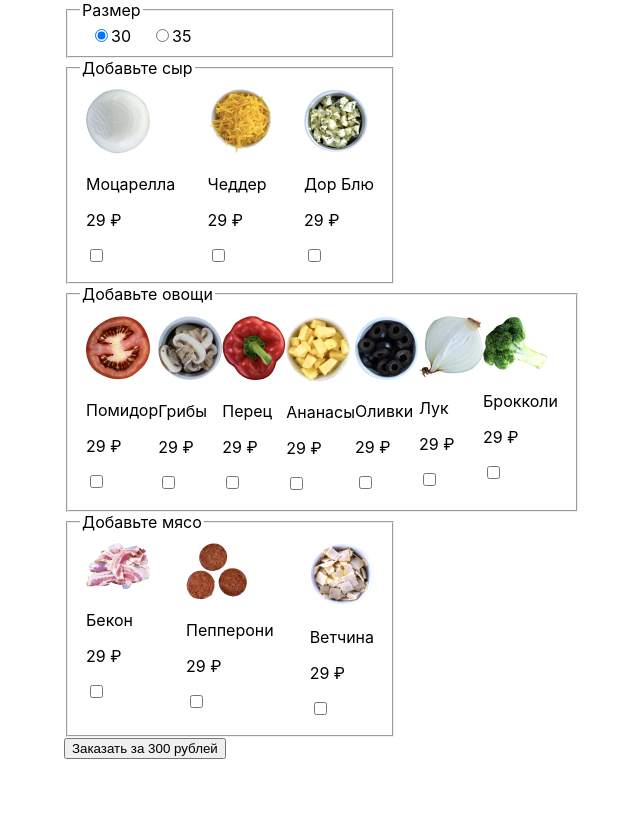
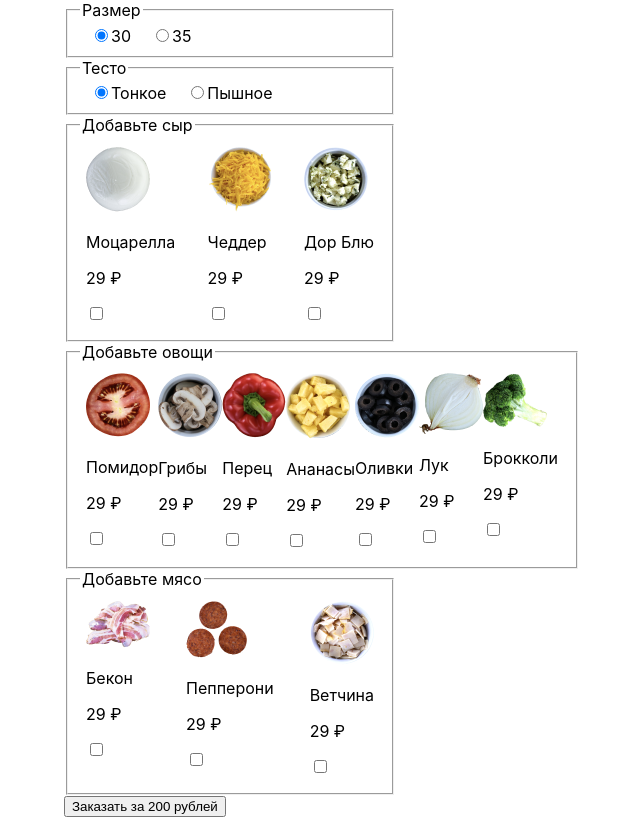
Before and after one commit to and-tol/artem-pizza, a React (Create React App) app: page / in a window 1280 px wide. Shown: the whole page, without its empty margins (318-958 px from the left). Built offline with nearby package versions, Linux system fonts and the light colour scheme.

Commit message:
refact: implement adding type of dough to pizza order

```diff
--- a/src/bus/configurator/Configurator.tsx
+++ b/src/bus/configurator/Configurator.tsx
@@ -1,11 +1,18 @@
 // Core
 import React, { FC, useState } from 'react';
+// Types
+import { PizzaOrder, PizzaData } from '../../types';
 // PizzaData
-import { pizzaData } from '../../pizzaData';
+import { pizzaData, pizzaOrder, START_PRICE } from '../../pizzaData';
 // Components
 import { PizzaOption, PizzaIngredient } from './components';
 
+const getPizzaPrice = (order: PizzaOrder, pizzaData: PizzaData) => {
+  let price = 0;
+  price += pizzaData.pizzaSize.filter(el => el.value === order.size)[0].price;
 
+  return price;
+};
 
 export const Configurator: FC = () => {
   const {
@@ -17,19 +24,45 @@ export const Configurator: FC = () => {
     pizzaMeat,
   } = pizzaData;
 
+  const [order, setOrder] = useState(pizzaOrder);
+
   // const getSelectedIngredient = (event: React.SyntheticEvent) => {
   //   const target = event.target;
   //   console.log('target', target);
   // };
 
-  // Options
+  // Order
+  const [pizzaPrice, setPizzaPrice] = useState(START_PRICE);
 
+  // Pizza Size
   const [selectedValueSize, setValueSize] = useState(pizzaSize[0].value);
 
   const onChangeValueSize = (event: React.ChangeEvent<HTMLInputElement>) => {
     const value = event.target.value;
     setValueSize(value);
+
+    const selected = pizzaSize.filter(el => el.value === value)[0];
+    setOrder(prevPizzaOrder => ({
+      ...prevPizzaOrder,
+      size: selected.value,
+    }));
   };
+
+  // Pizza Dough
+  const [selectedValueDough, setValueDough] = useState(pizzaDough[0].value);
+
+  const onChangeValueDough = (event: React.ChangeEvent<HTMLInputElement>) => {
+    const value = event.target.value;
+    setValueDough(value);
+
+    const selected = pizzaDough.filter(el => el.value === value)[0];
+    setOrder(prevPizzaOrder => ({
+      ...prevPizzaOrder,
+      dough: selected.value,
+    }));
+  };
+
+  console.log('order>>>>', order);
 
   return (
     <section>
@@ -40,13 +73,19 @@ export const Configurator: FC = () => {
         nameGroup='size'
         onChangeValue={onChangeValueSize}
       />
-      {/* <PizzaOption legend='Тесто' data={pizzaDough} nameGroup='dough' /> */}
+      <PizzaOption
+        legend='Тесто'
+        data={pizzaDough}
+        selectedValue={selectedValueDough}
+        nameGroup='dough'
+        onChangeValue={onChangeValueDough}
+      />
       {/* <PizzaOption legend='Выберите соус' data={pizzaSauce} nameGroup='sauce' /> */}
-      <PizzaIngredient legend='Добавьте сыр' pizzaData={pizzaCheese} />
-      <PizzaIngredient legend='Добавьте овощи' pizzaData={pizzaVegetables} />
-      <PizzaIngredient legend='Добавьте мясо' pizzaData={pizzaMeat} />
+      <PizzaIngredient legend='Добавьте сыр' data={pizzaCheese} />
+      <PizzaIngredient legend='Добавьте овощи' data={pizzaVegetables} />
+      <PizzaIngredient legend='Добавьте мясо' data={pizzaMeat} />
 
-      <button>Заказать за {'300'} рублей</button>
+      <button>Заказать за {pizzaPrice} рублей</button>
     </section>
   );
 };
--- a/src/bus/configurator/components/PizzaIngredient.tsx
+++ b/src/bus/configurator/components/PizzaIngredient.tsx
@@ -6,11 +6,11 @@ import {CheckboxField} from './CheckboxField'
 import { PizzaIngredients } from '../../../types';
 type PizzaIngredientProps = {
   legend: string;
-  pizzaData: PizzaIngredients[];
+  data: PizzaIngredients[];
 };
 
 export const PizzaIngredient: FC<PizzaIngredientProps> = props => {
-  const { legend, pizzaData } = props;
+  const { legend, data } = props;
 
   const ingredientTempStyles = {
     checks: {
@@ -29,7 +29,7 @@ export const PizzaIngredient: FC<PizzaIngredientProps> = props => {
       <fieldset style={ingredientTempStyles.block}>
         <legend>{legend}</legend>
         <div style={ingredientTempStyles.checks}>
-          {pizzaData.map(({ value, name, url, price }) => (
+          {data.map(({ value, name, url, price }) => (
             <CheckboxField
               key={name}
               value={value}
--- a/src/bus/configurator/components/PizzaOption.tsx
+++ b/src/bus/configurator/components/PizzaOption.tsx
@@ -1,5 +1,5 @@
 // Core
-import React, { FC, useState } from 'react';
+import React, { FC } from 'react';
 // Types
 import { PizzaOptions } from '../../../types';
 
--- a/src/pizzaData.ts
+++ b/src/pizzaData.ts
@@ -1,5 +1,5 @@
 // Types
-import { PizzaOptions, PizzaIngredients, PizzaData } from './types';
+import { PizzaData, PizzaOrder } from './types';
 
 export const pizzaData: PizzaData = Object.freeze({
   pizzaSize: [
@@ -100,3 +100,15 @@ export const pizzaData: PizzaData = Object.freeze({
     },
   ],
 });
+
+export const START_PRICE = pizzaData.pizzaSize[0].price;
+
+export const pizzaOrder: PizzaOrder = {
+  pizzaName: 'Ленивая Маргарита',
+  size: '30',
+  dough: 'Тонкое',
+  sauce: 'Томатный',
+  cheese: [],
+  vegetables: [],
+  meat: [],
+};
```
Also changed, not shown: src/types.ts (+13 -1 lines).
